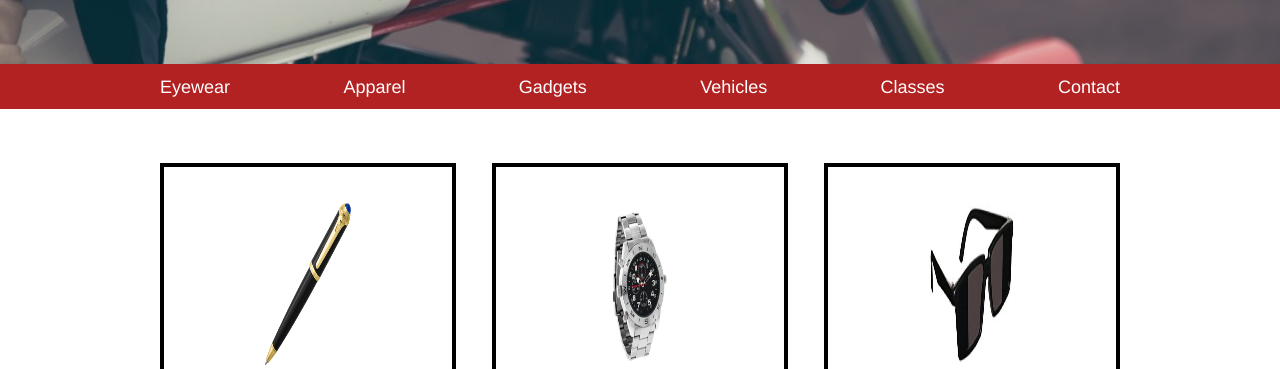
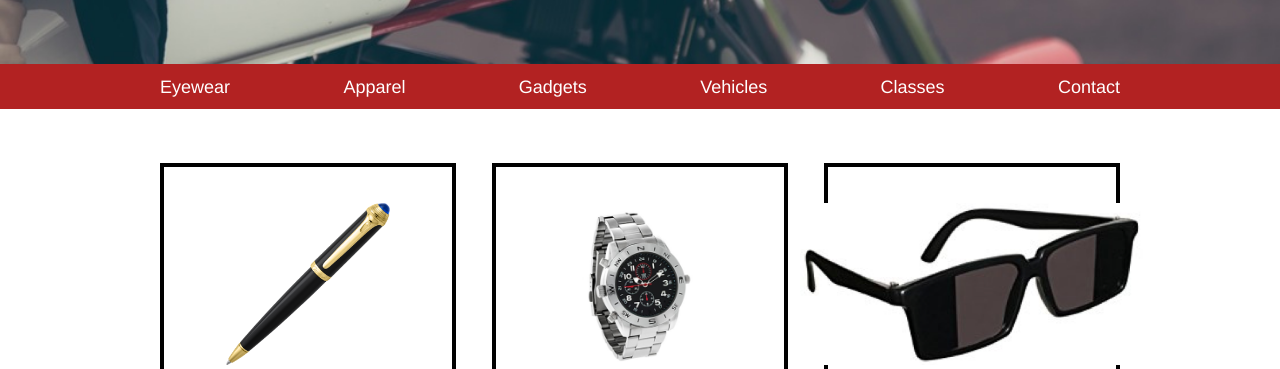
Before and after one commit to chainsawkatana/SecretAgent, a plain HTML site: page index.html in a window 1280 px wide. Shown: the part 431-800 px from the top of the page. Drawn offline with Linux system fonts and the light colour scheme.

Commit message:
second commit

```diff
--- a/resources/css/style.css
+++ b/resources/css/style.css
@@ -115,7 +115,6 @@ figure {
 
 figure img {
   height: 9rem;
-  width: inherit;
   margin: 2rem;
 }
 
```
